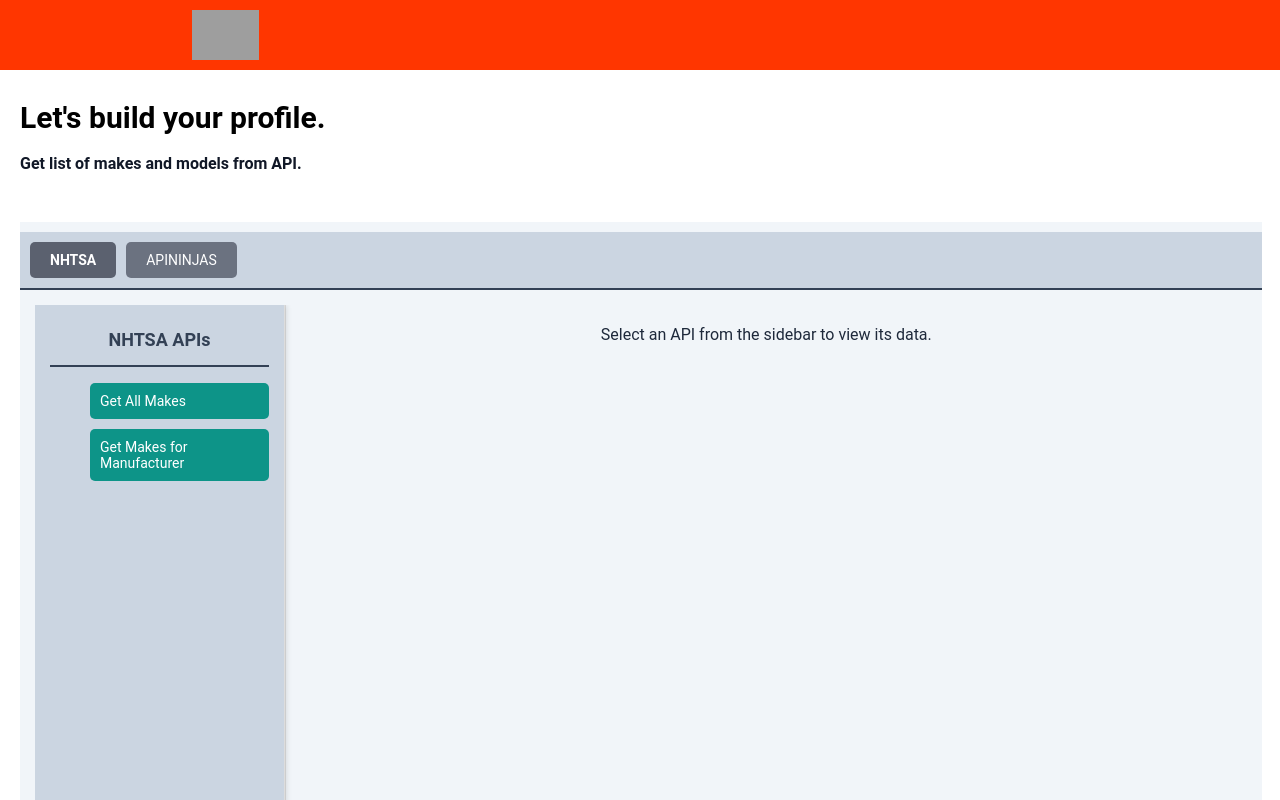
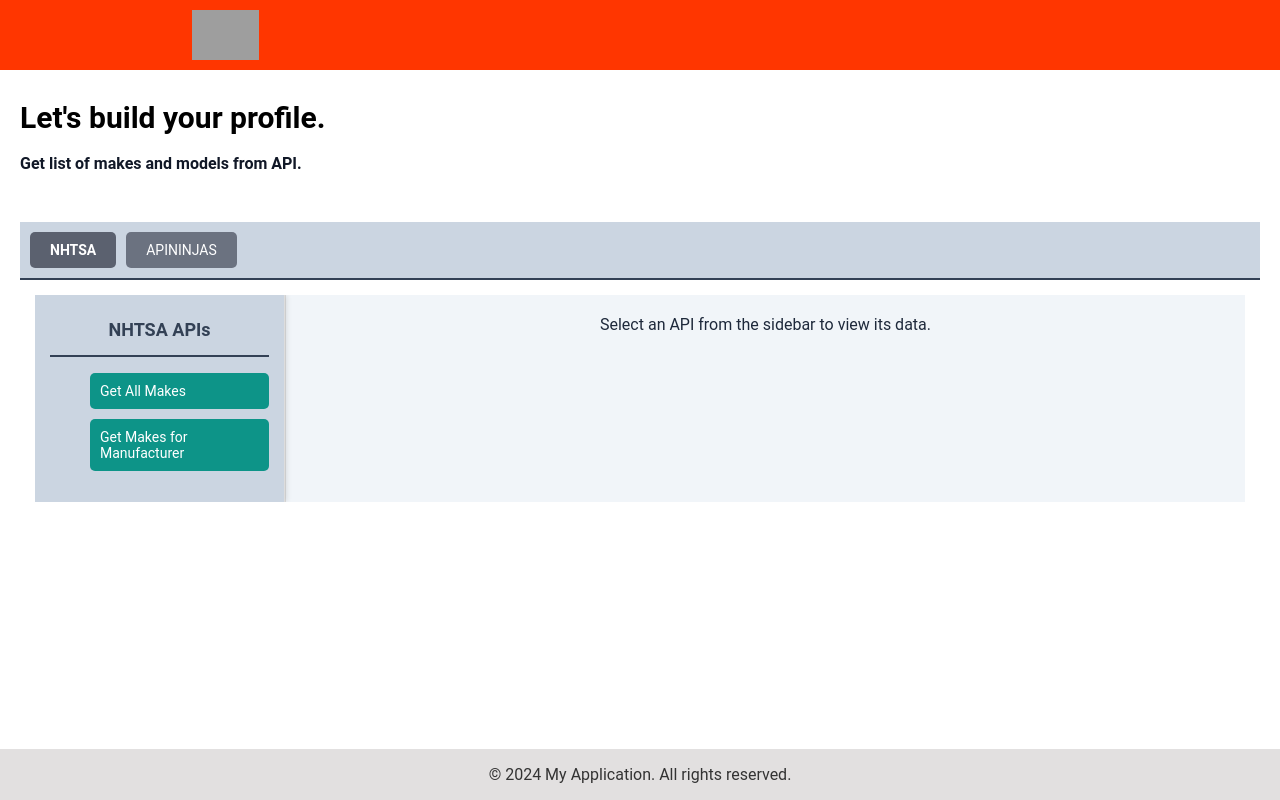
Before and after one commit to vm-ec/vm-auto-microsite, a React (Create React App) app: page /vehicle-brand in a window 1280 px wide. Shown: the top 800 px of the page. Built offline with nearby package versions, Linux system fonts and the light colour scheme; data requests are answered from the project's data file; grey boxes are pictures that could not be loaded.

Commit message:
css change

```diff
--- a/src/common/tableView/APITABS.css
+++ b/src/common/tableView/APITABS.css
@@ -1,4 +1,4 @@
-.api-tabs-container {
+ƒ.api-tabs-container {
     display: flex;
     flex-direction: column;
     position: relative;
```
